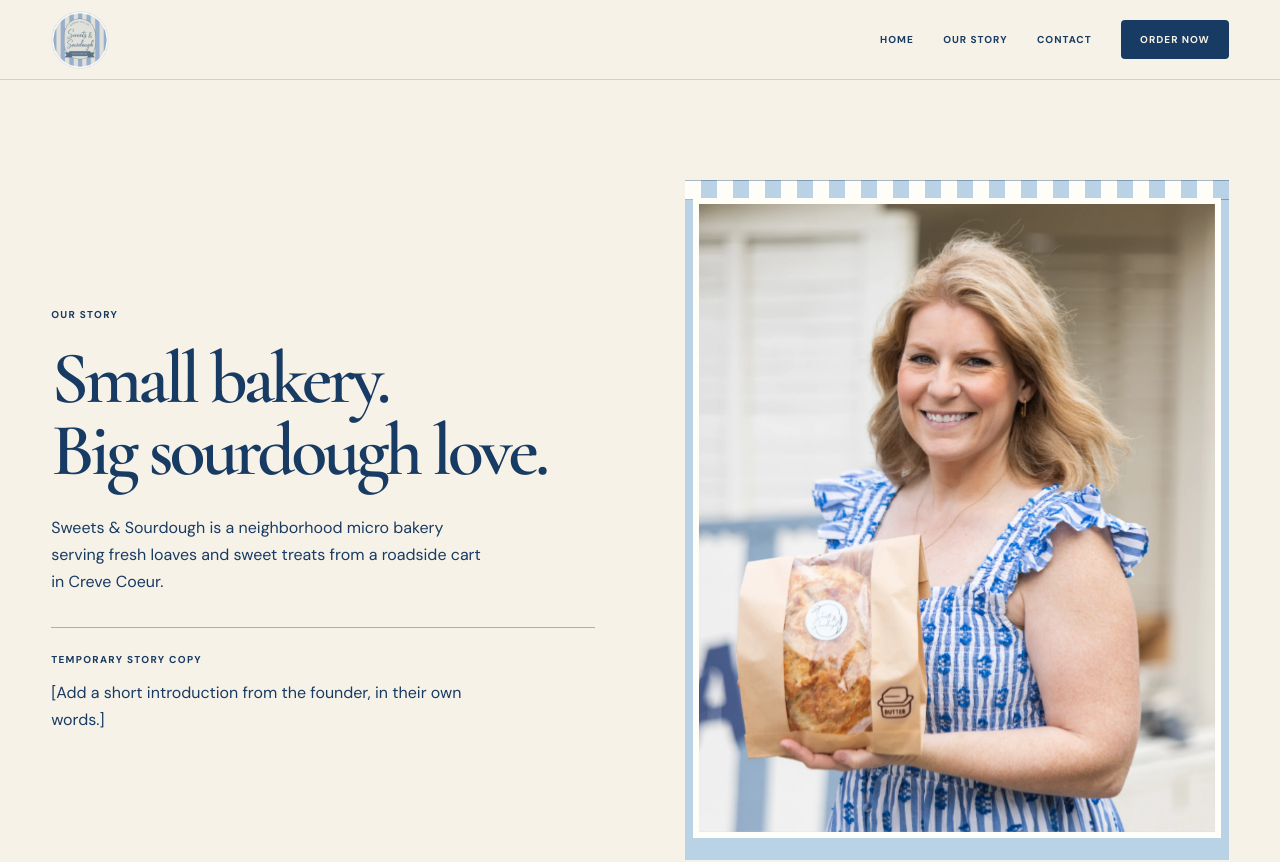
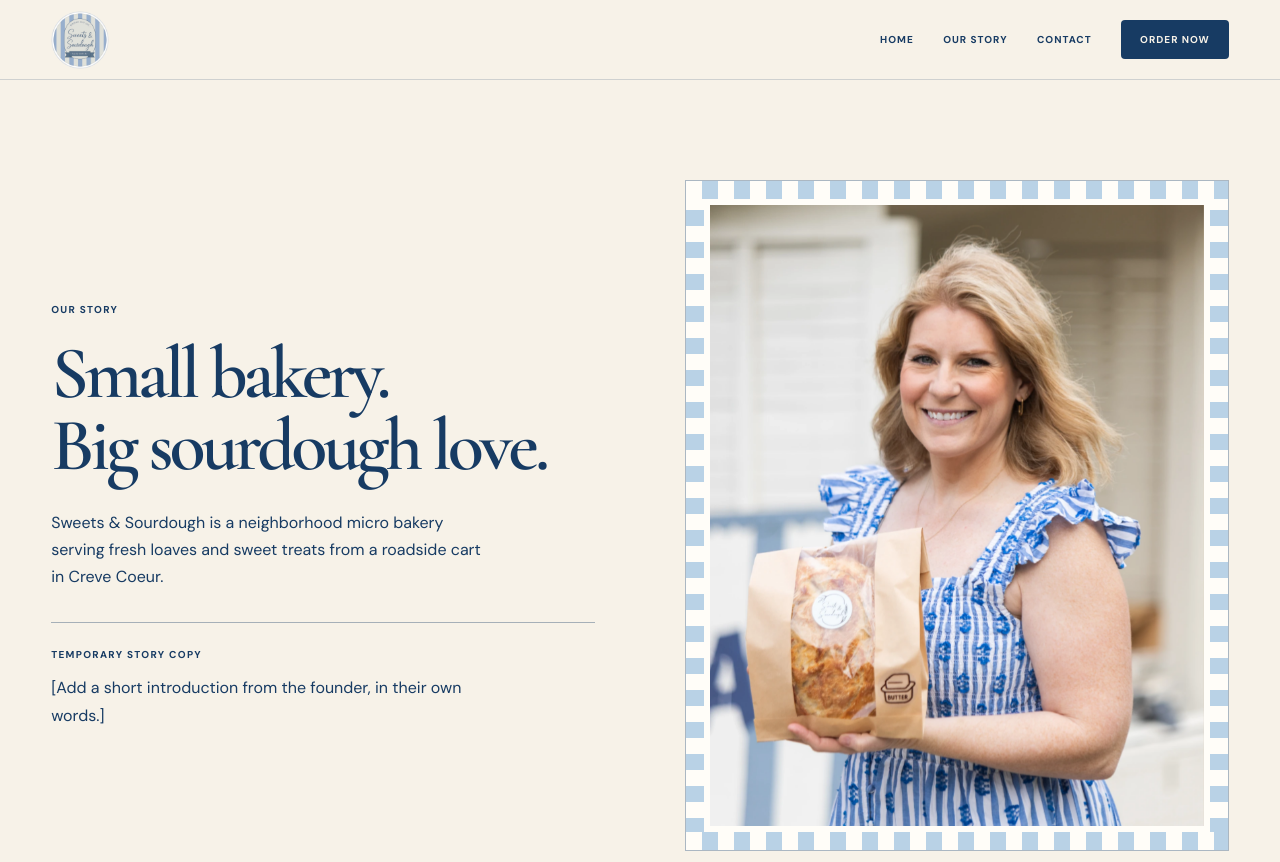
Before and after one commit to jonathanarbittier/sweetestsourdoughstl.website, a Next.js app: page /our-story in a window 1280 px wide. Shown: the top 862 px of the page. Built offline with nearby package versions, Linux system fonts and the light colour scheme.

Commit message:
Wrap Our Story photos in striped frames

```diff
--- a/app/globals.css
+++ b/app/globals.css
@@ -411,18 +411,17 @@ footer .brand { width: 84px; height: 84px; margin-bottom: 44px; }
 .editorial-photo-image { width: 100%; aspect-ratio: 4 / 5; }
 .editorial-photo figcaption { padding-top: 12px; font-size: 10px; line-height: 1.6; letter-spacing: .035em; }
 .story-page .editorial-photo {
-  position: relative;
-  padding: 18px 8px 22px;
-  background: var(--powder);
-}
-.story-page .editorial-photo::before {
-  content: "";
-  position: absolute;
-  inset: 0 0 auto;
-  height: 18px;
-  background: repeating-linear-gradient(90deg, var(--white) 0 16px, var(--powder) 16px 32px);
-  border-top: 1px solid var(--line);
-  border-bottom: 1px solid var(--line);
+  padding: 18px;
+  border: 1px solid var(--line);
+  background-color: var(--white);
+  background-image:
+    repeating-linear-gradient(90deg, var(--white) 0 16px, var(--powder) 16px 32px),
+    repeating-linear-gradient(90deg, var(--white) 0 16px, var(--powder) 16px 32px),
+    repeating-linear-gradient(0deg, var(--white) 0 16px, var(--powder) 16px 32px),
+    repeating-linear-gradient(0deg, var(--white) 0 16px, var(--powder) 16px 32px);
+  background-position: top, bottom, left, right;
+  background-size: 100% 18px, 100% 18px, 18px 100%, 18px 100%;
+  background-repeat: no-repeat;
 }
 .story-page .editorial-photo-image { border: 6px solid var(--white); }
 .story-chapter { margin-top: 70px; padding-top: 70px; border-top: 1px solid var(--line); }
```
